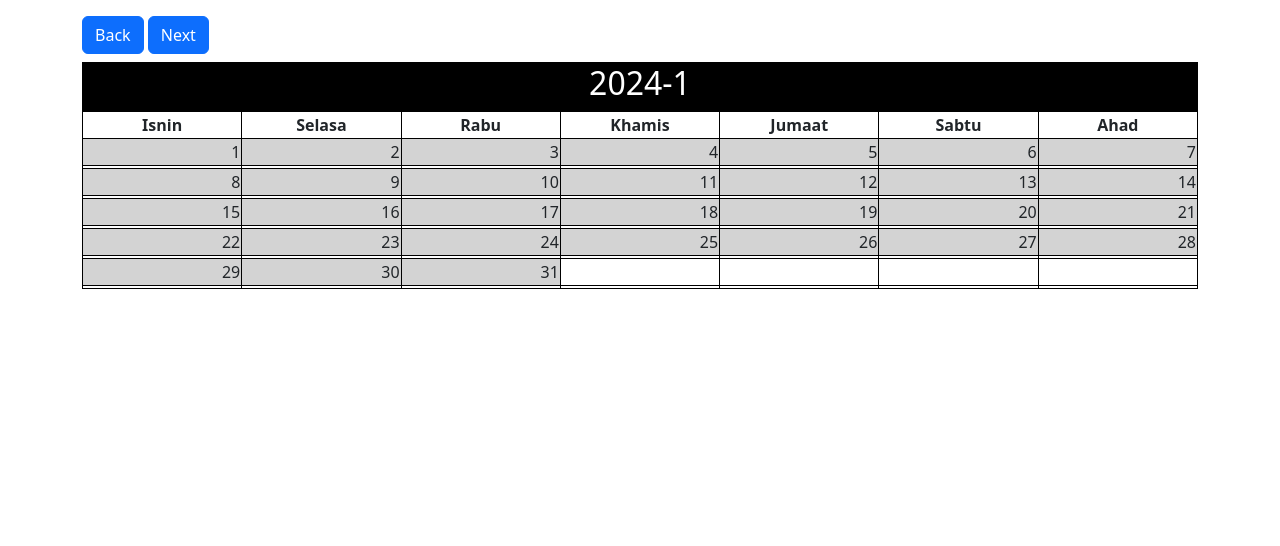
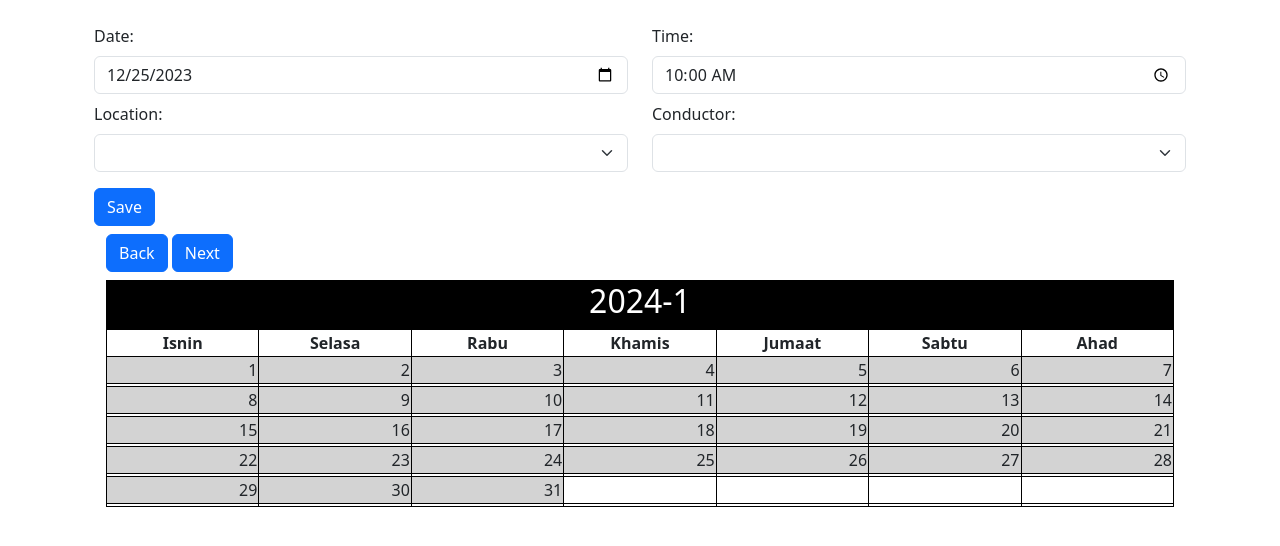
Before and after one commit to Zealen408/Flask-Calendar-app, a Flask app: page /cal in a window 1280 px wide. Shown: the part 64-610 px from the top of the page. Run offline with Flask 3, Linux system fonts and the light colour scheme; lists and menus that the app fills with data are empty; parts of the project's set-up code (start-up, migrations or seed data) failed here and were passed over.

Commit message:
minor adjustments

```diff
--- a/app.py
+++ b/app.py
@@ -9,6 +9,12 @@ app = Flask(__name__)
 # A list to store the events
 events = []
 
+default_event = {
+    'date': date.today(),
+    'time': time(10, 0, 0),
+    'location': '',
+    'conductor': ''
+}
 
 @app.route('/', methods=['GET', 'POST'])
 def index():
@@ -35,7 +41,7 @@ def index():
         events.sort(key=lambda x: (x['date'], x['time']))
 
     # Pass the events list to the template
-    return render_template('index.html', events=events, conductors=conductors, locations=locations)
+    return render_template('index.html', events=events, conductors=conductors, locations=locations, default_event=default_event)
 
 
 # a function to edit events
@@ -79,7 +85,7 @@ def edit(index):
         event = events.pop(index)
         referrer = request.referrer
         # Render the edit.html template with the event and index as parameters
-        return render_template('edit.html', event=event, index=index, locations=locations, conductors=conductors, referrer=referrer)
+        return render_template('index.html', default_event=event, index=index, locations=locations, conductors=conductors, referrer=referrer)
 
     # If there are no events in the list
     else:
@@ -119,7 +125,7 @@ def calendar(month=None, year=None):
     dates = cal.monthdatescalendar(year, month)
 
     # Pass the events list to the template
-    return render_template('calendar.html', events=events, dates=dates, month=month, year=year)
+    return render_template('calendar.html', events=events, dates=dates, month=month, year=year, default_event=default_event)
 
 
 @app.route('/backup')
@@ -132,7 +138,7 @@ def backup():
 
 @app.route('/restore')
 def restore():
-    with open('events.csv', 'r') as f:
+    with open('Flask-Calendar-app_git/events.csv', 'r') as f:
         for line in f:
             # Split the line into date, time, location, and conductor
             meeting_date, meeting_time, location, conductor = line.strip().split(',')
--- a/templates/calendar.html
+++ b/templates/calendar.html
@@ -60,11 +60,7 @@
                                         <div class="card-body py-1">
                                         <!-- <div class="mx-auto"> -->
                                             <h5 class="card-subtitle">
-                                                {% if event.time.strftime('%p') == 'AM' %}
-                                                    <nobr>{{ event.time.strftime('%I:%M') }} <small>pgi</small></nobr>
-                                                {% else %}
-                                                    <nobr>{{ event.time.strftime('%I:%M') }} <small>ptg</small></nobr>
-                                                {% endif %}
+                                                <nobr>{{ event.time.strftime('%I:%M %p') }}</nobr>
                                             </h5>
                                             <span class="card-subtitle">{{ event.location }}</span>
                                             <h6 class="card-subtitle">{{ event.conductor }}</h6>
--- a/templates/event_form.html
+++ b/templates/event_form.html
@@ -0,0 +1,58 @@
+{#
+    form to update or add an event
+#}
+
+<div class="container py-3 d-print-none">
+    <div class="container">
+        <form action="/" method="post">
+
+            <div class="row" name="date time fields">
+                <div class="mb-2 col">
+                    <label for="date" class="form-label">Date:</label>
+                    <input type="date" class="form-control" id="date" name="date" aria-describedby="dateHelp" value="{{ default_event.date }}">
+
+                </div>
+
+                <div class="mb-2 col">
+                    <label for="time" class="form-label">Time:</label>
+                    <input type="time" class="form-control" id="date" name="time" aria-describedby="timeHelp" value="{{ default_event.time }}">
+                </div>
+            </div>
+
+            <div class="row" name="location conductor fields">
+                <div class="mb-3 col">
+                    <label for="location" class="form-label">Location:</label>
+                    <select class="form-select" aria-label="Default select example" id="location" name="location">
+                        {% for location in locations %}
+                        {% if default_event.location == location %}
+                        <option selected value="{{ location }}">{{ location }}</option>
+                        {% else %}
+                        <option value="{{ location }}">{{ location }}</option>
+                        {% endif %}
+                        {% endfor %}
+                    </select>
+                </div>
+
+                <div class="mb-3 col">
+                    <label for="conductor" class="form-label">Conductor:</label>
+                    <select class="form-select" aria-label="Default select example" id="conductor" name="conductor">
+                        {% for conductor in conductors %}
+                        {% if default_event.conductor == conductor %}
+                        <option selected value="{{ conductor }}">{{ conductor }}</option>
+                        {% else %}
+                        <option value="{{ conductor }}">{{ conductor }}</option>
+                        {% endif %}
+                        {% endfor %}
+                    </select>
+                </div>
+            </div>
+
+            <!-- Other form fields -->
+            <input type="hidden" name="referrer" value="{{ referrer }}">
+
+            <div class="col-12">
+                <button class="btn btn-primary" type="submit">Save</button>
+            </div>
+        </form>
+    </div>
+<div class="container">
--- a/templates/index.html
+++ b/templates/index.html
@@ -33,59 +33,16 @@
     </nav>
 </div>
 
+
+{% block form %}
+
+    {% include "event_form.html" %}
+
+{% endblock form %}
+
+
 {% block content %}
-
-<div class="container py-3 d-print-none">
-    <h1>Event Calendar</h1>
-    <form action="/" method="post">
-        <div class="row" name="date time fields">
-            <div class="mb-2 col">
-                <label for="date" class="form-label">Date:</label>
-                <input type="date" class="form-control" id="date" name="date" autofocus="autofocus">
-
-            </div>
-
-            <div class="mb-2 col">
-                <label for="time" class="form-label">Time:</label>
-                <input type="time" class="form-control" id="date" name="time" value="10:00:00">
-            </div>
-        </div>
-
-        <div class="row" name="location conductor fields">
-            <div class="mb-3 col">
-                <label for="location" class="form-label">Location:</label>
-                <select class="form-select" aria-label="Default select example" id="location" name="location">
-                    {% for location in locations %}
-                        {% if location == 'Dewan' %}
-                            <option selected value="{{ location }}">{{ location }}</option>
-                        {% else %}
-                            <option value="{{ location }}">{{ location }}</option>
-                        {% endif %}
-                    {% endfor %}
-                </select>
-            </div>
-
-            <div class="mb-3 col">
-                <label for="conductor" class="form-label">Conductor:</label>
-                <select class="form-select" aria-label="Default select example" id="conductor" name="conductor">
-                    {% for conductor in conductors %}
-                        {% if conductor == 'Kris' %}
-                            <option selected value="Kris">Kris</option>
-                        {% else %}
-                            <option value="{{ conductor }}">{{ conductor }}</option>
-                        {% endif %}
-                    {% endfor %}
-                </select>
-            </div>
-        </div>
-
-        <div class="col-12">
-            <button class="btn btn-primary" type="submit">Create Event</button>
-          </div>
-    </form>
-</div>
-
-<div class="container">
+<div class="container pb-2 d-print-none">
     {% for event in events %}
     <!-- div row with 5px padding on the bottom -->
         <div class="row py-1">
@@ -108,10 +65,9 @@
                 <a class="btn btn-danger" href="/delete/{{ loop.index -1 }}">Delete</a>
             </div>
         </div>
-
     {% endfor %}
 </div>
-<br>
+
 {% endblock %}
 
 </body>
```
